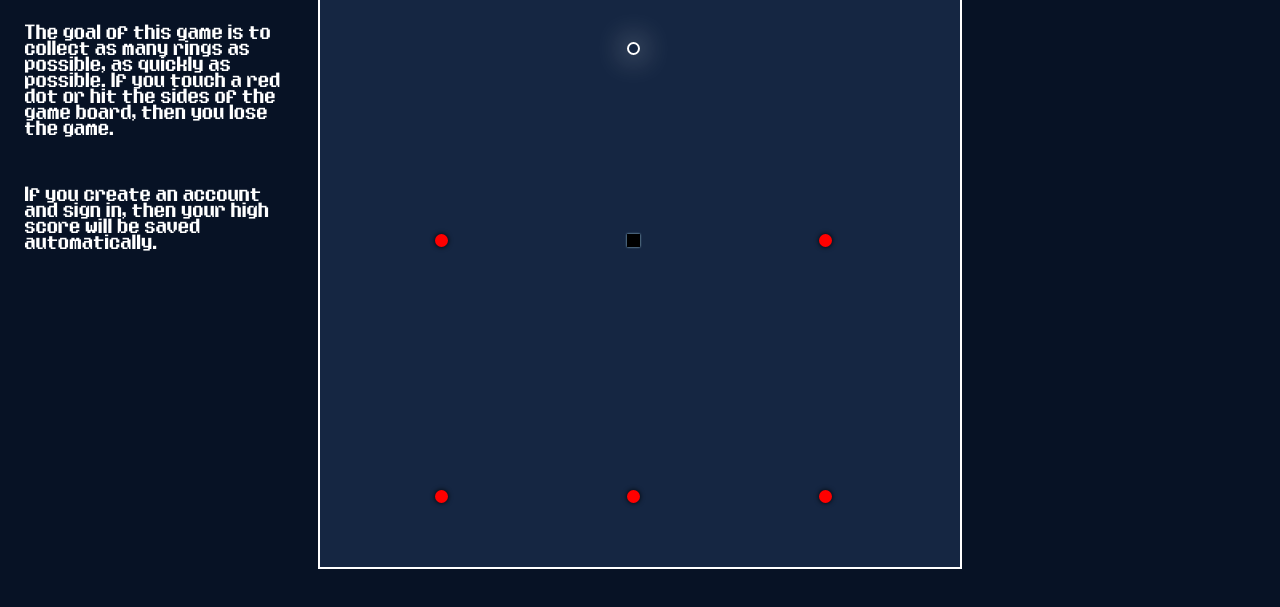
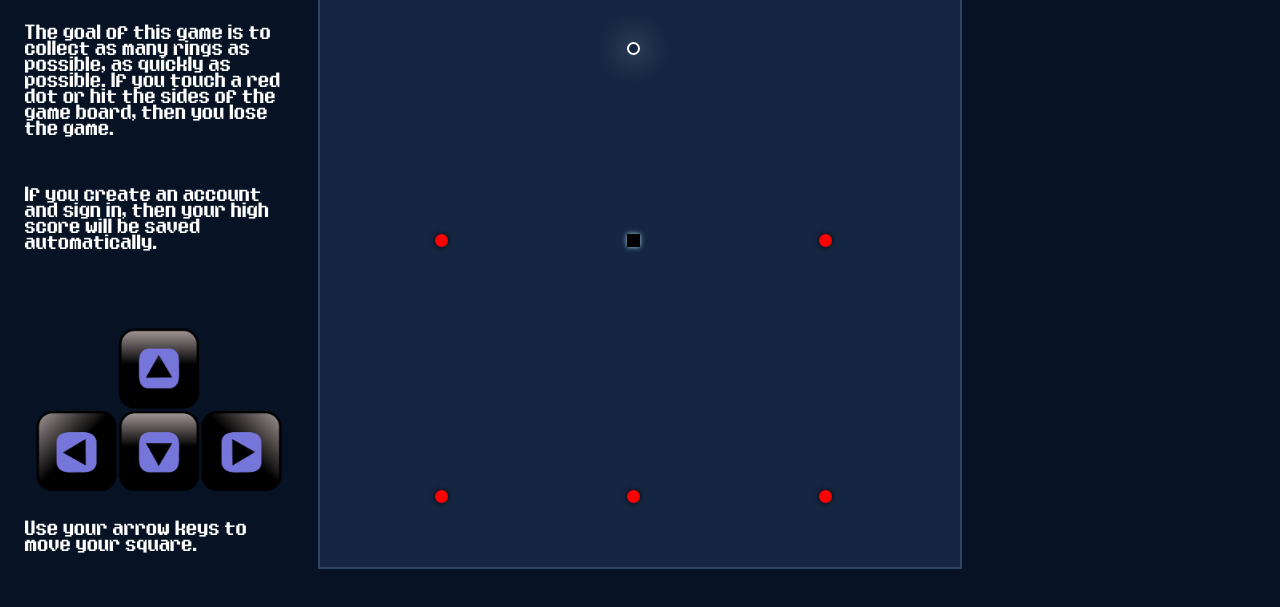
Before and after one commit to gheezl/snake-game, a plain HTML site: page index.html in a window 1280 px wide. Shown: the part 75-682 px from the top of the page. Drawn offline with Linux system fonts and the light colour scheme.

Commit message:
Added more styling

```diff
--- a/index.html
+++ b/index.html
@@ -28,14 +28,14 @@
         grid-template-rows: repeat(50, 1fr);
         grid-template-columns: repeat(50, 1fr);
         background-color: #152642;
-        border: 2px solid white;
+        border: 2px solid #2F4562;
         height: 50vw;
         width: 50vw;
     }
 
     .snake {
         background-color: black;
-        box-shadow: 0 0 2px lightblue;
+        box-shadow: 0 0 5px lightblue;
     }
 
     .food {
@@ -61,8 +61,6 @@
     }
 
     .welcome {
-        display: flex;
-        justify-content: center;
         padding: 25px;
     }
 
@@ -73,12 +71,20 @@
         background-color: #071225;
         color: white;
     }
+
+    .arrows {
+        margin-top: 50px;
+    }
+
+    .instructions {
+        padding: 25px;
+    }
 </style>
 <script src="./javascript/game.js" defer type="module"></script>
 
 <body>
     <header class="header">
-        <h1>Collect the Rings</h1>
+        <h1 class="title">Collect the Rings</h1>
         <span class="welcome">
             The goal of this game is to collect as many rings as possible, as quickly as possible.
             If you touch a red dot or hit the sides of the game board, then you lose the game.
@@ -86,12 +92,14 @@
         <span class="welcome">
             If you create an account and sign in, then your high score will be saved automatically.
         </span>
+        <img class="arrows" src="Arrow_keys.svg.png" width="250px" />
+        <span class="instructions">Use your arrow keys to move your square.</span>
     </header>
 
     <div id="game-board"></div>
 
     <div class="other">
-        hi
+
     </div>
 </body>
 
```
Also changed, not shown: Arrow_keys.svg.png (added), keys.jpg (added).
